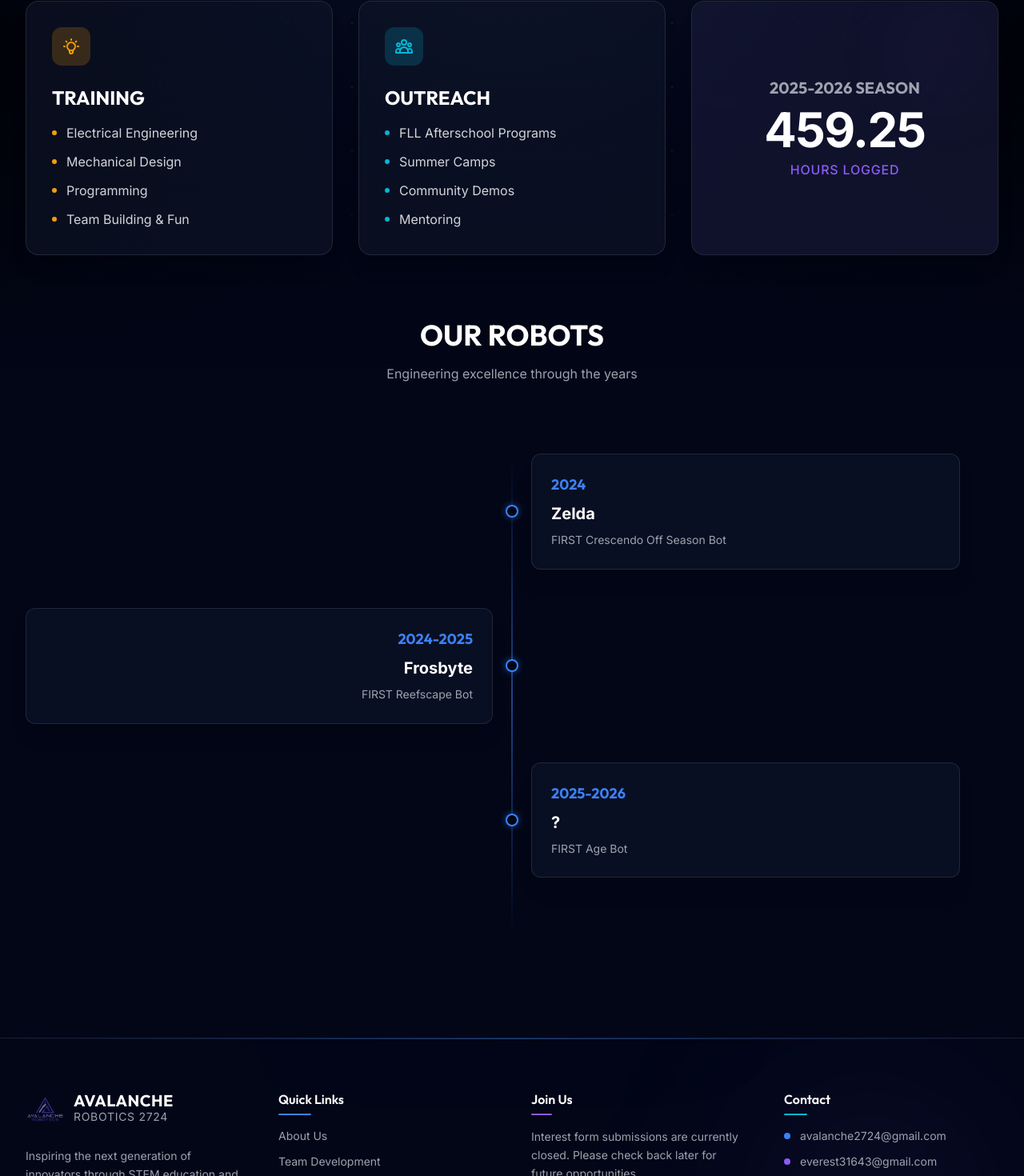
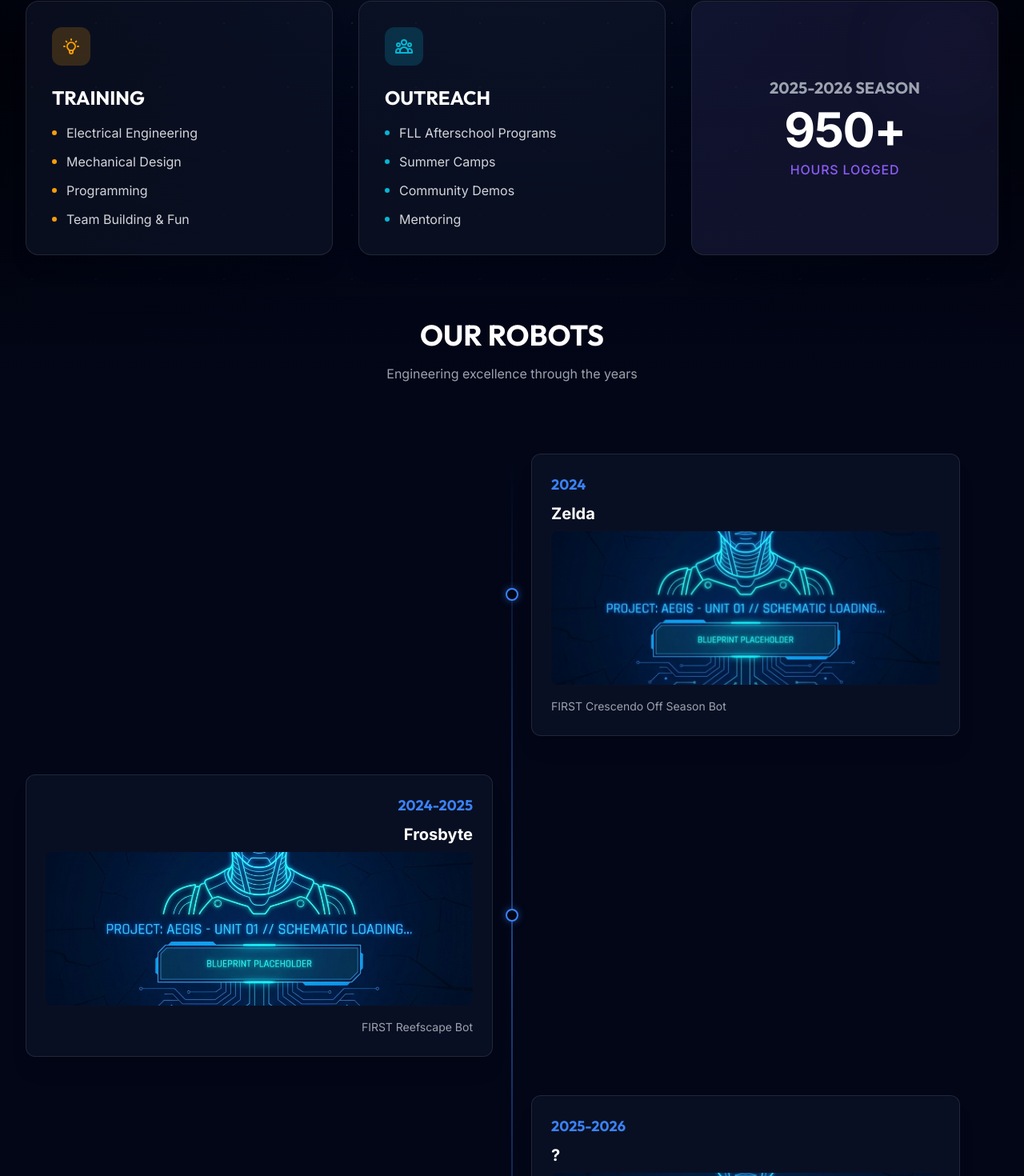
Before and after one commit to Yatishgrandhe/avalanche-website, a Next.js app: page /team-development in a window 1280 px wide. Shown: the part 331-1801 px from the top of the page at 80% size. Built offline with nearby package versions, Linux system fonts and the light colour scheme.

Commit message:
Update homepage theme, add Everest tab, update timeline and sponsors, and add robot images

```diff
--- a/app/about/page.tsx
+++ b/app/about/page.tsx
@@ -7,8 +7,8 @@
 const achievements = [
   { date: 'May 2024', title: 'Team Inception', description: 'Founded with a vision to inspire students in STEM.' },
   { date: 'July 2024', title: 'Built Offseason Robot', description: 'First robot construction and testing phase.' },
-  { date: 'February 2025', title: 'Won Rising Allstar Award', description: 'Recognized for potential and early success.' },
-  { date: 'March 2025', title: 'Built First Season Bot', description: 'Won Creativity Award for innovative design.' },
+  { date: 'February 2025', title: 'Built First Season Bot', description: 'Constructed our first competition robot for the season.' },
+  { date: 'March 2025', title: 'Won Rising Allstar Award', description: 'Recognized for potential and early success at our first event.' },
   { date: 'April 2025', title: 'District Championship', description: 'Won Rising Allstar Award at the district level.' },
   { date: 'May 2025', title: 'World Championship', description: 'Competed at the international level. Started offseason year 2.' },
   { date: 'May 2025', title: 'Added Outreach Requirement', description: 'Commitment to community service and engagement.' },
--- a/app/page.tsx
+++ b/app/page.tsx
@@ -12,13 +12,13 @@
 
 const Home = memo(function Home() {
   return (
-    <div className="relative min-h-screen overflow-hidden">
+    <div className="relative min-h-screen overflow-hidden bg-slate-50 text-slate-900">
       {/* Hero Section */}
       <section className="relative min-h-screen flex items-center justify-center pt-20 pb-32 overflow-hidden">
         <div className="max-w-7xl mx-auto px-4 sm:px-6 lg:px-8 relative z-10 text-center">
           <div className="animate-fade-in">
             <h1 className="font-display font-bold text-6xl md:text-8xl lg:text-9xl tracking-tight mb-6 overflow-hidden">
-              <span className="block text-white animate-slide-up">WE ARE</span>
+              <span className="block text-slate-900 animate-slide-up">WE ARE</span>
               <div className="h-24 md:h-32 lg:h-40 flex items-center justify-center">
                 <Typewriter
                   text={['AVALANCHE', 'INNOVATORS', 'CHAMPIONS', 'FAMILY']}
@@ -29,7 +29,7 @@
                 />
               </div>
             </h1>
-            <p className="text-xl md:text-2xl text-gray-300 max-w-3xl mx-auto mb-10 leading-relaxed font-light animate-fade-in" style={{ animationDelay: '1s' }}>
+            <p className="text-xl md:text-2xl text-slate-600 max-w-3xl mx-auto mb-10 leading-relaxed font-light animate-fade-in" style={{ animationDelay: '1s' }}>
               FRC Team 2724 & FTC Team 31643. <br className="hidden md:block" />
               Inspiring the next generation of innovators through STEM excellence.
             </p>
@@ -42,7 +42,7 @@
               </Link>
               <Link
                 href="/student-opportunities"
-                className="px-8 py-4 bg-white/5 hover:bg-white/10 text-white rounded-full font-semibold text-lg backdrop-blur-sm border border-white/10 transition-all duration-300 hover:-translate-y-1 hover:border-white/30"
+                className="px-8 py-4 bg-white hover:bg-slate-50 text-slate-900 rounded-full font-semibold text-lg border border-slate-200 transition-all duration-300 hover:-translate-y-1 hover:border-slate-300 shadow-md"
               >
                 Student Opportunities
               </Link>
@@ -52,7 +52,7 @@
 
         {/* Scroll Indicator */}
         <div className="absolute bottom-10 left-1/2 -translate-x-1/2 animate-bounce">
-          <svg className="w-6 h-6 text-gray-400" fill="none" stroke="currentColor" viewBox="0 0 24 24">
+          <svg className="w-6 h-6 text-slate-400" fill="none" stroke="currentColor" viewBox="0 0 24 24">
             <path strokeLinecap="round" strokeLinejoin="round" strokeWidth={2} d="M19 14l-7 7m0 0l-7-7m7 7V3" />
           </svg>
         </div>
@@ -61,14 +61,14 @@
       {/* Mission Statement */}
       <section className="py-24 relative">
         <div className="max-w-7xl mx-auto px-4 sm:px-6 lg:px-8">
-          <div className="glass p-12 rounded-3xl border border-white/10 relative overflow-hidden group hover:border-accent-blue/30 transition-colors duration-500">
+          <div className="bg-white p-12 rounded-3xl border border-slate-200 shadow-xl relative overflow-hidden group hover:border-accent-blue/30 transition-colors duration-500">
             <div className="absolute inset-0 bg-gradient-to-br from-accent-blue/5 via-transparent to-accent-purple/5 opacity-0 group-hover:opacity-100 transition-opacity duration-500"></div>
 
             <div className="relative z-10 text-center max-w-4xl mx-auto">
-              <h2 className="font-display font-bold text-4xl md:text-5xl mb-8 text-white">
+              <h2 className="font-display font-bold text-4xl md:text-5xl mb-8 text-slate-900">
                 OUR MISSION
               </h2>
-              <p className="text-2xl md:text-3xl text-gray-200 leading-relaxed font-light">
+              <p className="text-2xl md:text-3xl text-slate-700 leading-relaxed font-light">
                 &quot;A commitment to students, innovation, and sustainability.&quot;
               </p>
             </div>
@@ -80,8 +80,8 @@
       <section className="py-24 relative">
         <div className="max-w-7xl mx-auto px-4 sm:px-6 lg:px-8">
           <div className="text-center mb-16">
-            <h2 className="font-display font-bold text-4xl md:text-5xl text-white mb-4">THE CYCLE</h2>
-            <p className="text-gray-400 text-lg">Our proven methodology for sustainable success</p>
+            <h2 className="font-display font-bold text-4xl md:text-5xl text-slate-900 mb-4">THE CYCLE</h2>
+            <p className="text-slate-600 text-lg">Our proven methodology for sustainable success</p>
           </div>
 
           <div className="grid grid-cols-1 md:grid-cols-2 lg:grid-cols-4 gap-6">
@@ -114,16 +114,16 @@
       </section>
 
       {/* Logos Section */}
-      <section className="py-24 border-t border-white/5 bg-white/5 backdrop-blur-sm">
+      <section className="py-24 border-t border-slate-200 bg-white">
         <div className="max-w-7xl mx-auto px-4 sm:px-6 lg:px-8">
-            <div className="flex flex-wrap justify-center items-center gap-12 md:gap-24 opacity-70 hover:opacity-100 transition-opacity duration-300">
-              <div className="w-32 md:w-40 grayscale hover:grayscale-0 transition-all duration-300 hover:scale-110">
+          <div className="flex flex-wrap justify-center items-center gap-12 md:gap-24">
+            <div className="w-32 md:w-40 transition-all duration-300 hover:scale-110">
               <Image src="/images/first-logo.png" alt="FIRST Robotics" width={160} height={160} className="object-contain" loading="lazy" />
             </div>
-              <div className="w-32 md:w-40 grayscale hover:grayscale-0 transition-all duration-300 hover:scale-110">
+            <div className="w-32 md:w-40 transition-all duration-300 hover:scale-110">
               <Image src="/images/avalanche-logo.png" alt="Avalanche Robotics" width={160} height={160} className="object-contain" loading="lazy" />
             </div>
-              <div className="w-32 md:w-40 grayscale hover:grayscale-0 transition-all duration-300 hover:scale-110">
+            <div className="w-32 md:w-40 transition-all duration-300 hover:scale-110">
               <Image src="/images/everest-logo.png" alt="Everest 31643" width={160} height={160} className="object-contain" loading="lazy" />
             </div>
           </div>
@@ -152,13 +152,13 @@
 
   return (
     <div
-      className={`glass p-8 rounded-2xl border border-white/10 transition-all duration-500 hover:-translate-y-2 group ${borderClasses[color as keyof typeof borderClasses]} relative overflow-hidden`}
+      className={`bg-white p-8 rounded-2xl border border-slate-200 shadow-lg transition-all duration-500 hover:-translate-y-2 group ${borderClasses[color as keyof typeof borderClasses]} relative overflow-hidden`}
       style={{ animationDelay: `${delay}ms` }}
     >
       <h3 className={`font-display font-bold text-3xl mb-4 transition-colors duration-300 ${colorClasses[color as keyof typeof colorClasses]}`}>
         {title}
       </h3>
-      <p className="text-gray-400 leading-relaxed group-hover:text-gray-200 transition-colors duration-300 relative z-10">
+      <p className="text-slate-600 leading-relaxed group-hover:text-slate-800 transition-colors duration-300 relative z-10">
         {description}
       </p>
     </div>
--- a/app/sponsors/page.tsx
+++ b/app/sponsors/page.tsx
@@ -20,9 +20,9 @@
   'Bobcat',
   'Salant Family Foundation',
   'Gene Haas Foundation',
-  'YOUR COMPANY',
-  'YOUR COMPANY',
-  'YOUR COMPANY',
+  'NASA',
+  'Kimley-Horn',
+  'AFI Systems',
 ]
 
 export default function Sponsors() {
@@ -79,8 +79,8 @@
               <div
                 key={index}
                 className={`p-6 rounded-xl border flex items-center justify-center text-center min-h-[100px] transition-all duration-300 hover:-translate-y-1 ${sponsor === 'YOUR COMPANY'
-                    ? 'bg-accent-yellow/10 border-accent-yellow/30 text-accent-yellow hover:bg-accent-yellow/20 cursor-pointer animate-pulse-slow'
-                    : 'glass border-white/10 text-gray-200 hover:bg-white/10'
+                  ? 'bg-accent-yellow/10 border-accent-yellow/30 text-accent-yellow hover:bg-accent-yellow/20 cursor-pointer animate-pulse-slow'
+                  : 'glass border-white/10 text-gray-200 hover:bg-white/10'
                   }`}
               >
                 <span className="font-semibold">{sponsor}</span>
--- a/app/team-development/page.tsx
+++ b/app/team-development/page.tsx
@@ -4,9 +4,9 @@
 import Typewriter from '@/components/Typewriter'
 
 const robots = [
-  { date: '2024', title: 'Zelda', description: 'FIRST Crescendo Off Season Bot' },
-  { date: '2024-2025', title: 'Frosbyte', description: 'FIRST Reefscape Bot' },
-  { date: '2025-2026', title: '?', description: 'FIRST Age Bot' },
+  { date: '2024', title: 'Zelda', description: 'FIRST Crescendo Off Season Bot', image: '/images/robot-placeholder.png' },
+  { date: '2024-2025', title: 'Frosbyte', description: 'FIRST Reefscape Bot', image: '/images/robot-placeholder.png' },
+  { date: '2025-2026', title: '?', description: 'FIRST Age Bot', image: '/images/robot-placeholder.png' },
 ]
 
 export default function TeamDevelopment() {
@@ -88,7 +88,7 @@
             <div className="absolute top-0 right-0 w-32 h-32 bg-accent-purple/10 rounded-full blur-[50px] animate-pulse-slow"></div>
             <div className="relative z-10">
               <h3 className="font-display font-bold text-xl text-gray-400 mb-2">2025-2026 SEASON</h3>
-              <div className="text-6xl font-bold text-white mb-2 tracking-tight">459.25</div>
+              <div className="text-6xl font-bold text-white mb-2 tracking-tight">950+</div>
               <p className="text-accent-purple font-medium tracking-wider">HOURS LOGGED</p>
             </div>
           </div>
--- a/components/Footer.tsx
+++ b/components/Footer.tsx
@@ -23,7 +23,7 @@
                   src="/images/avalanche-logo.png"
                   alt="Avalanche"
                   fill
-                  className="object-contain"
+                  className="object-contain brightness-0 invert"
                 />
               </div>
               <div className="flex flex-col">
@@ -82,12 +82,7 @@
                   avalanche2724@gmail.com
                 </a>
               </li>
-              <li>
-                <a href="mailto:everest31643@gmail.com" className="text-gray-400 hover:text-accent-blue transition-colors text-sm flex items-center group">
-                  <span className="w-2 h-2 bg-accent-purple rounded-full mr-3 group-hover:scale-150 transition-transform duration-300"></span>
-                  everest31643@gmail.com
-                </a>
-              </li>
+
             </ul>
           </div>
         </div>
--- a/components/Navigation.tsx
+++ b/components/Navigation.tsx
@@ -10,6 +10,7 @@
   { name: 'About', href: '/about' },
   { name: 'Team', href: '/team-development' },
   { name: 'Opportunities', href: '/student-opportunities' },
+  { name: 'Everest', href: '/everest-interest' },
   { name: 'Sponsors', href: '/sponsors' },
   { name: 'Scouting', href: '/scouting' },
 ]
--- a/components/Timeline.tsx
+++ b/components/Timeline.tsx
@@ -4,6 +4,7 @@
   date: string
   title: string
   description?: string
+  image?: string
 }
 
 interface TimelineProps {
@@ -37,6 +38,15 @@
                 <h3 className={`relative z-10 text-white font-bold text-xl mb-2 ${index % 2 === 0 ? 'md:text-left' : 'md:text-right'}`}>
                   {item.title}
                 </h3>
+                {item.image && (
+                  <div className="mb-4 relative h-48 w-full rounded-lg overflow-hidden">
+                    <img
+                      src={item.image}
+                      alt={item.title}
+                      className="object-cover w-full h-full transform hover:scale-110 transition-transform duration-500"
+                    />
+                  </div>
+                )}
                 {item.description && (
                   <p className={`relative z-10 text-gray-400 text-sm leading-relaxed group-hover:text-gray-300 transition-colors ${index % 2 === 0 ? 'md:text-left' : 'md:text-right'}`}>
                     {item.description}
```
Also changed, not shown: public/images/robot-placeholder.png (added). Lines whose indentation alone changed are shown as unchanged.
